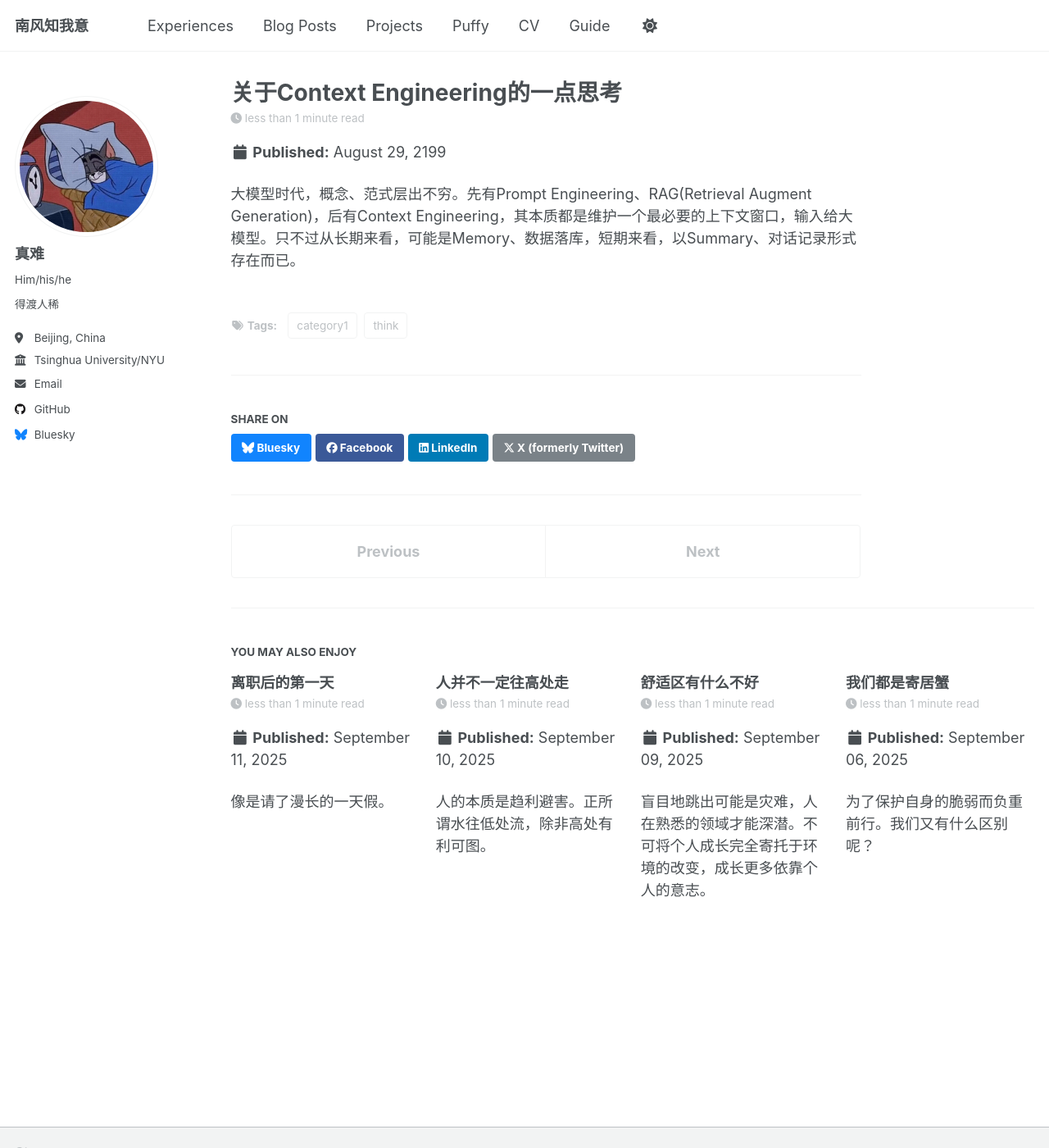
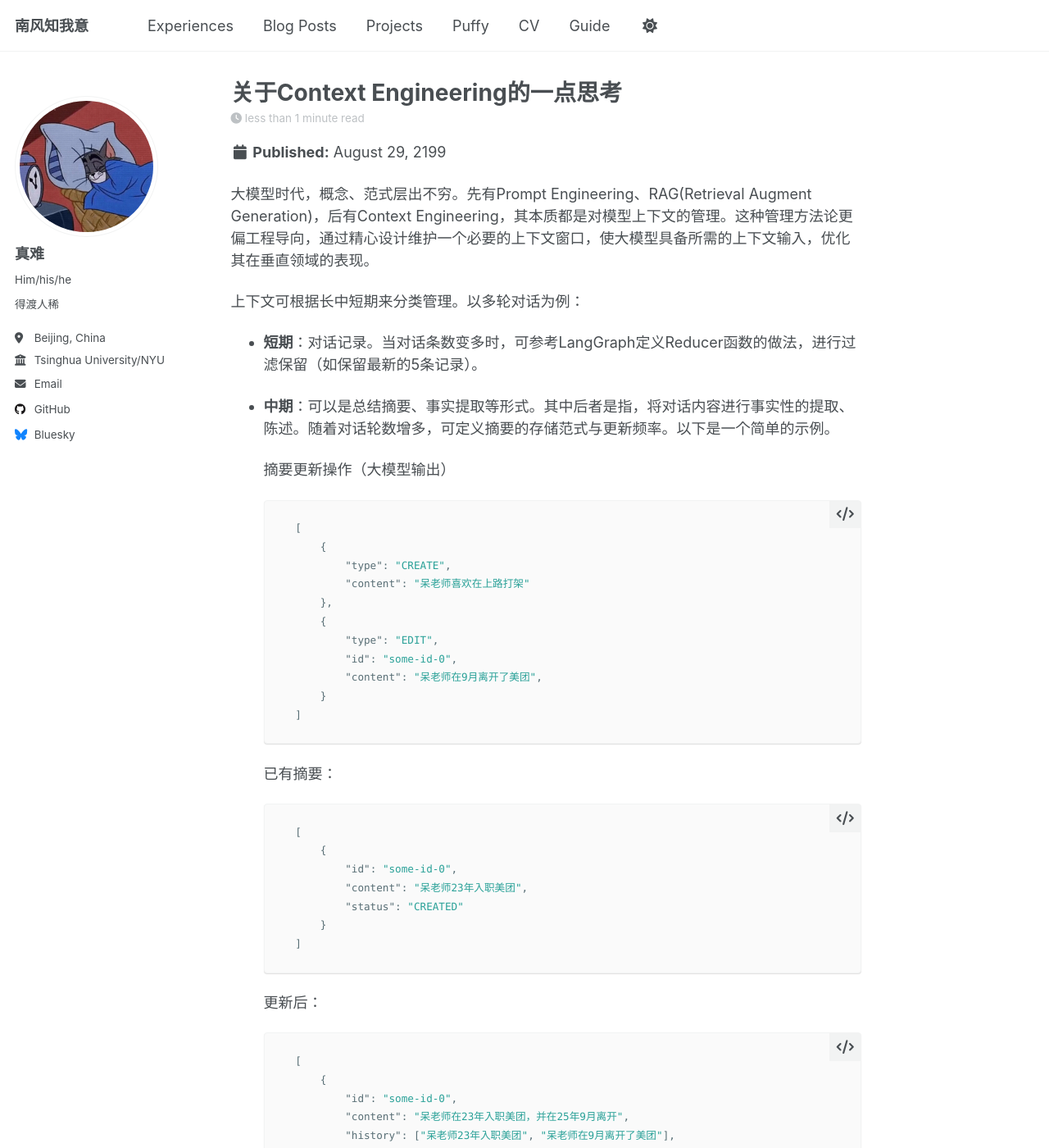
Before and after one commit to RealChanandlerBong/RealChanandlerBong.github.io, a Jekyll site: the page built from _posts/2199-08-29-context-engineering.md, in a window 1280 px wide and 1400 px high. Shown: the whole window at 82% size. Built offline with Jekyll 4.4.1, drawn with Linux system fonts in a browser that asks for light colours; a script that is not in the unit is left out; some of the changed text lies outside the part shown.

````diff
--- a/_posts/2199-08-29-context-engineering.md
+++ b/_posts/2199-08-29-context-engineering.md
@@ -7,4 +7,54 @@ tags:
   - category1
 ---
 
-大模型时代，概念、范式层出不穷。先有Prompt Engineering、RAG(Retrieval Augment Generation)，后有Context Engineering，其本质都是维护一个最必要的上下文窗口，输入给大模型。只不过从长期来看，可能是Memory、数据落库，短期来看，以Summary、对话记录形式存在而已。
+大模型时代，概念、范式层出不穷。先有Prompt Engineering、RAG(Retrieval Augment Generation)，后有Context Engineering，其本质都是对模型上下文的管理。这种管理方法论更偏工程导向，通过精心设计维护一个必要的上下文窗口，使大模型具备所需的上下文输入，优化其在垂直领域的表现。
+
+上下文可根据长中短期来分类管理。以多轮对话为例：
+
+- **短期**：对话记录。当对话条数变多时，可参考LangGraph定义Reducer函数的做法，进行过滤保留（如保留最新的5条记录）。
+
+- **中期**：可以是总结摘要、事实提取等形式。其中后者是指，将对话内容进行事实性的提取、陈述。随着对话轮数增多，可定义摘要的存储范式与更新频率。以下是一个简单的示例。
+
+    摘要更新操作（大模型输出）
+    ```json
+    [
+        {
+            "type": "CREATE",
+            "content": "呆老师喜欢在上路打架"
+        },
+        {
+            "type": "EDIT",
+            "id": "some-id-0",
+            "content": "呆老师在9月离开了美团",
+        }
+    ]
+    ```
+
+    已有摘要：
+    ```json
+    [
+        {
+            "id": "some-id-0",
+            "content": "呆老师23年入职美团",
+            "status": "CREATED"
+        }
+    ]
+    ```
+    更新后：
+    ```json
+    [
+        {
+            "id": "some-id-0",
+            "content": "呆老师在23年入职美团，并在25年9月离开",
+            "history": ["呆老师23年入职美团", "呆老师在9月离开了美团"],
+            "status": "UPDATED"
+        },
+        {
+            "id": "some-id-1",
+            "content": "呆老师喜欢在上路打架",
+            "status": "CREATED"
+        }
+    ]
+    ```
+
+- **长期**：持久化、可召回。如向量存储、数据库存储。目的是为了刻画用户画像，以及存储更长期的记忆。
````
Also changed, not shown: _pages/about.md (+2 -2 lines), _photos/2025-08-23-yingmeng.md (+1 -1 lines), _photos/2025-09-06-danxia.md (added, +17 -0 lines), 1 other file.
